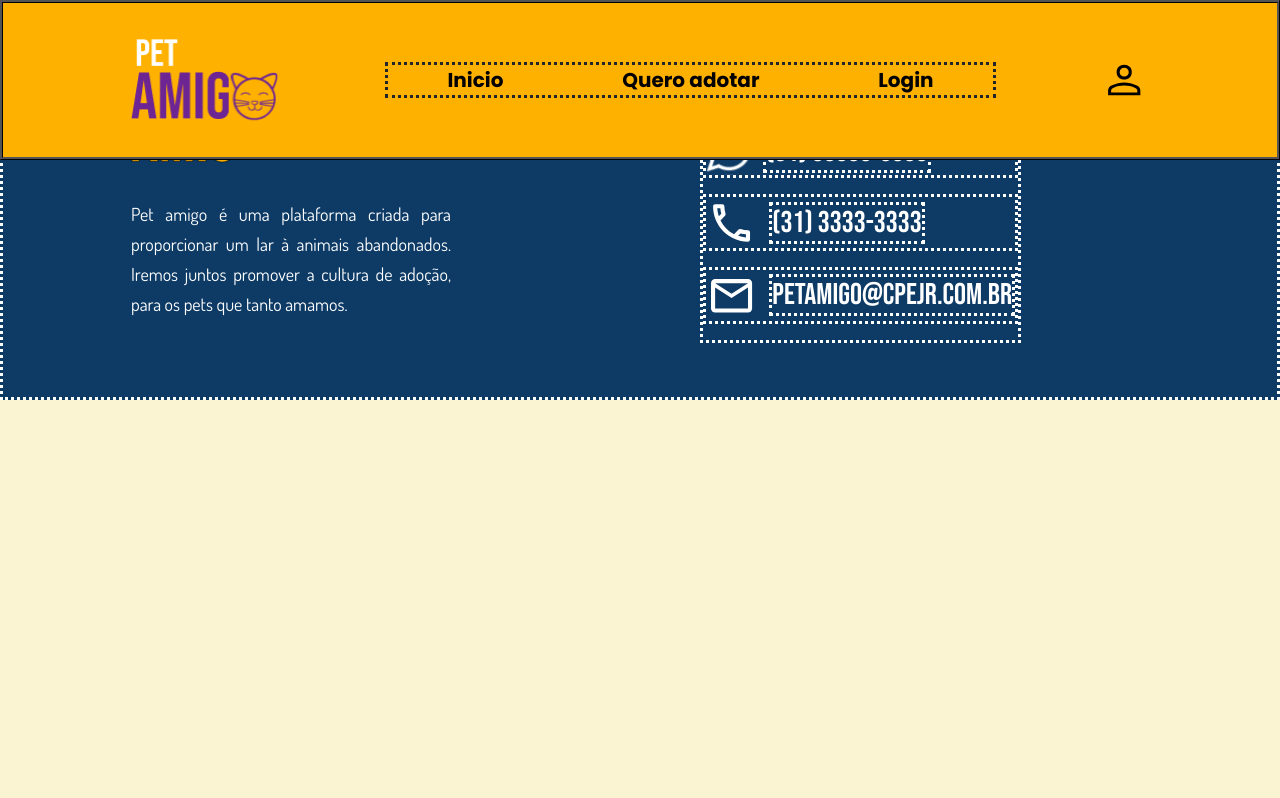
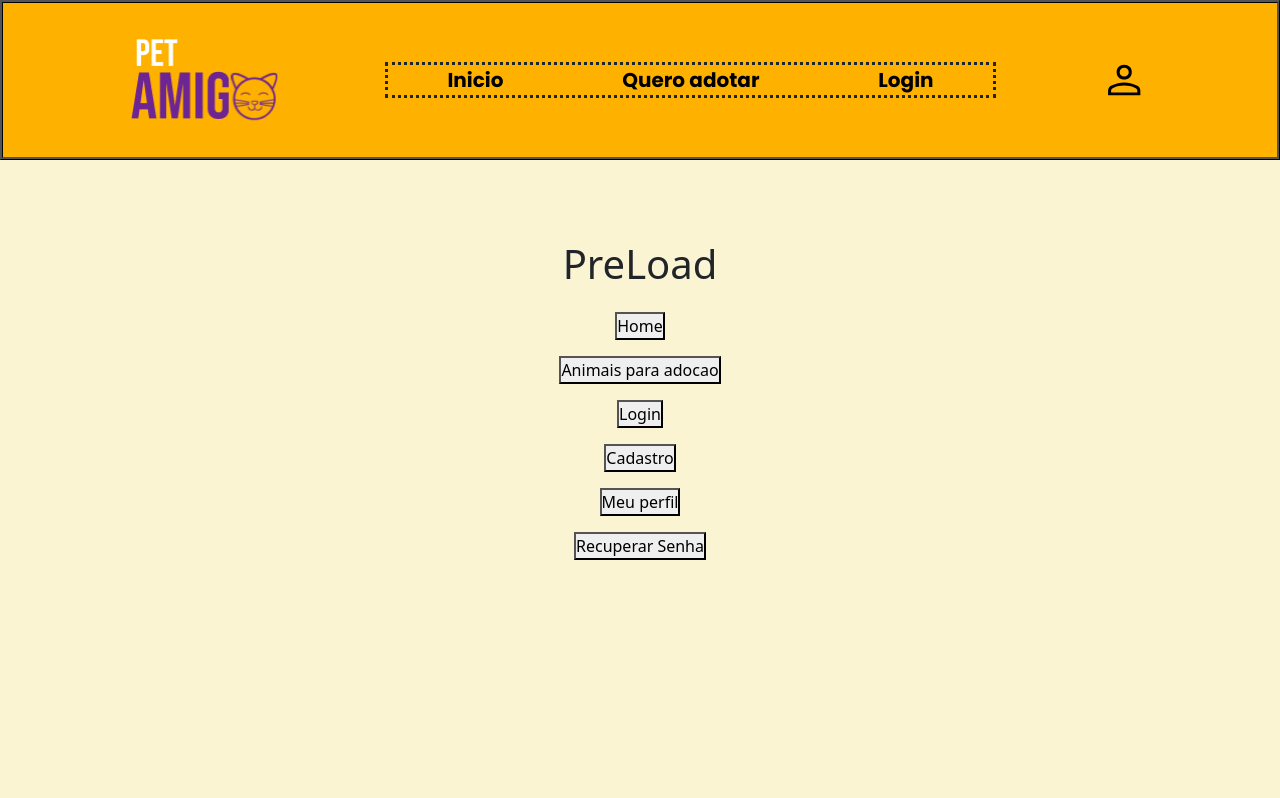
Before and after one commit to GuilhermeRodrigues123/Site-Pet-Amigo, a React (Create React App) app: page / in a window 1280 px wide. Shown: the top 798 px of the page. Built offline with nearby package versions, Linux system fonts and the light colour scheme.

Commit message:
teste
mudei um pouco o roteamento para que a pagina preLoad seja a pagina padrão e que a partir dela seja possivel navegar para outras paginas com os botoes

```diff
--- a/src/pages/Home/Home.js
+++ b/src/pages/Home/Home.js
@@ -8,8 +8,10 @@ import "./home.css"
 function Home() {
     const history = useHistory();
     return (
+        <div className='fundo1'>
         <div className='mom'>
             <h1>Home</h1>
+            {/*
             <Carousel className="paginaCarrossel" variant="dark">
                 <Carousel.Item>
                     <img onClick={() => { history("/cadastro"); }}
@@ -31,6 +33,7 @@ function Home() {
                     </Carousel.Caption>
                 </Carousel.Item>
             </Carousel>
+            */}
 
             <div className="homeMom">
                 <div className="textHome">
@@ -74,6 +77,7 @@ function Home() {
                 </div>
             </div>
         </div>
+        </div>
     );
 }
 export default Home;
--- /dev/null
+++ b/src/pages/PreLoad/PreLoad.css
@@ -0,0 +1,12 @@
+.mom{
+    display: flex;
+    flex-direction: column;
+    flex-wrap: wrap;
+    width: 100%;
+    height: 100%;
+    justify-content: center;
+    column-gap: 50px;
+    row-gap: 1rem;
+    padding: 30vh 10vw;
+    align-items: center;
+}
--- a/src/pages/PreLoad/PreLoad.js
+++ b/src/pages/PreLoad/PreLoad.js
@@ -1,10 +1,12 @@
 import React from 'react';
-import { useHistory } from 'react-router-dom'
+import { useHistory } from 'react-router-dom';
+import "./PreLoad.css"
 
 function PreLoad() {
     const history = useHistory();
     return (
-        <div>
+        <body>
+        <div className="mom">
             <h1>PreLoad</h1>
             <div>
                 <button onClick={() => { history.push("/home"); }}>
@@ -37,6 +39,7 @@ function PreLoad() {
             </button>
             </div>
         </div>
+        </body>
     );
 }
 
--- a/src/rotas.js
+++ b/src/rotas.js
@@ -12,8 +12,8 @@ function Rotas(){
     return (
         <BrowserRouter>
             <HeaderFooter>
-                {/* <Route component={() => <Redirect to="/preload" />} /> */}
-                <Route path='/preload' component={PreLoad} />
+                {/*<Route component={() => <Redirect to="/preload" />} />*/}
+                <Route exact path= '/' component={PreLoad} />
                 <Route path='/animais-para-adocao' component={AnimaisParaAdocao} />
                 <Route path='/meu-perfil' component={MeuPerfil} />
                 <Route path='/home' component={Home} />
```
